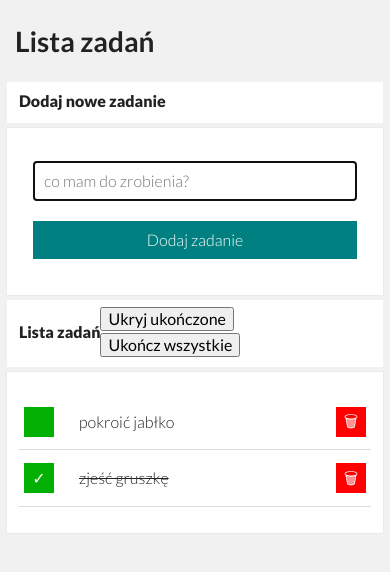
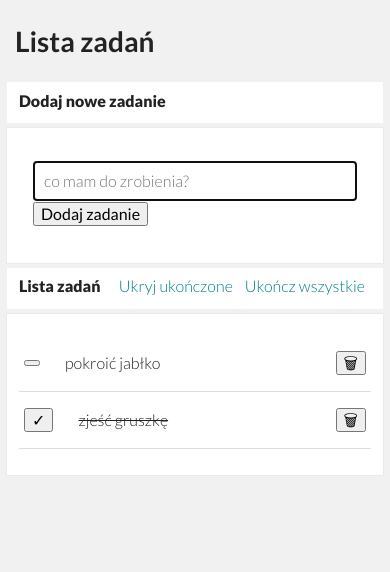
Before and after one commit to arturgajewski/todo-list-react, a React (Create React App) app: page / in a window 390 px wide. Shown: the top 572 px of the page. Built offline with nearby package versions, Linux system fonts and the light colour scheme.

Commit message:
removed unnecessary classes and renamed

```diff
--- a/src/Buttons/style.css
+++ b/src/Buttons/style.css
@@ -1,4 +1,4 @@
-.button__item {
+.buttons {
   justify-self: flex-end;
   align-self: center;
   font-weight: 300;
@@ -8,78 +8,20 @@
   background-color: #fff;
 }
 
-.button__item:hover {
+.buttons__item {
+  font-weight: 300;
+  color: teal;
+  transition: 1s;
+  border: none;
+  background-color: #fff;
+}
+
+.buttons__item:hover {
   color: hsl(180, 100%, 35%);
   cursor: pointer;
 }
-.button__item:disabled {
+
+.buttons__item:disabled {
   color: grey;
   cursor: not-allowed;
 }
-.section__addNewTask {
-  display: grid;
-  grid-template-columns: 1f auto;
-}
-
-.button__task--addNewTask {
-  padding: 10px;
-  font-family: "Lato", sans-serif;
-  font-weight: 300;
-  background-color: teal;
-  border-style: none;
-  color: #fff;
-  transition: 1s;
-  cursor: pointer;
-}
-
-.button__task--addNewTask:hover {
-  background-color: hsla(180, 100%, 25%, 0.832);
-  transform: scale(1.1);
-}
-
-@media (max-width: 767px) {
-  .button__task--addNewTask {
-    margin-top: 20px;
-    display: grid;
-    grid-template-columns: 1fr;
-    width: 100%;
-  }
-}
-@media (min-width: 768px) {
-  @media (max-width: 952px) {
-    .button__task--addNewTask {
-      margin-top: 20px;
-      display: grid;
-      grid-template-columns: 1fr;
-      width: 100%;
-    }
-  }
-}
-
-.button__task {
-  width: 30px;
-  height: 30px;
-  border: none;
-  padding: 0;
-  color: white;
-  display: grid;
-  align-items: center;
-  transition: 1s;
-  cursor: pointer;
-}
-
-.button__task--done {
-  background-color: rgb(2, 175, 2);
-}
-
-.button__task--done:hover {
-  background-color: hsla(120, 98%, 35%, 0.853);
-}
-
-.button__task--remove {
-  background-color: #ff0000;
-}
-
-.button__task--remove:hover {
-  background-color: #ff0000ba;
-}
```
